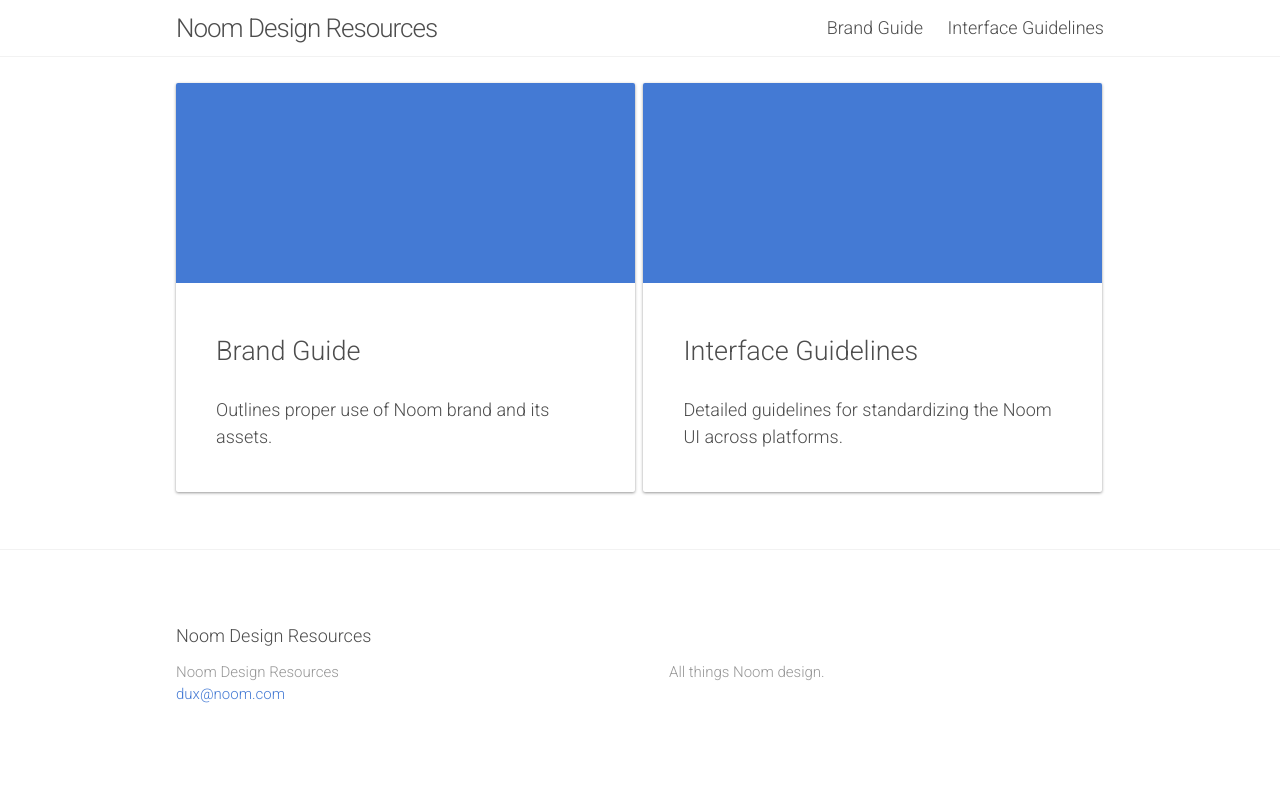
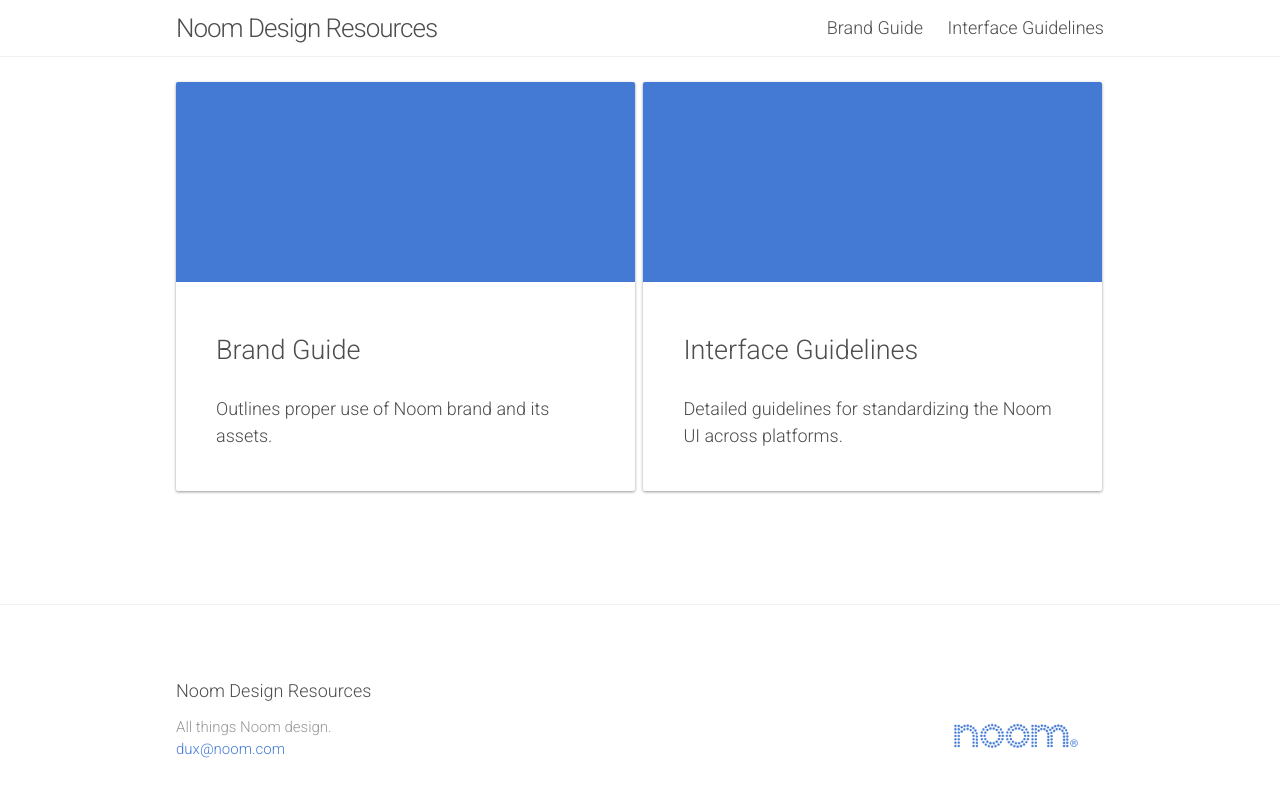
Before and after one commit to noom/design, a Jekyll site: the page built from index.html, in a window 1280 px wide. Shown: the top 797 px of the page. Built offline with Jekyll 4.4.1, drawn with Linux system fonts in a browser that asks for light colours; nearby versions of some CDN libraries.

Commit message:
update red image strikethrough, fix header, add logo to footer

```diff
--- a/_includes/footer.html
+++ b/_includes/footer.html
@@ -7,46 +7,14 @@
     <div class="footer-col-wrapper">
       <div class="footer-col  footer-col-1">
         <ul class="contact-list">
-          <li>{{ site.title }}</li>
+          <li>{{ site.description }}</li>
           <li><a href="mailto:{{ site.email }}">{{ site.email }}</a></li>
         </ul>
       </div>
 
       <div class="footer-col  footer-col-2">
-        <ul class="social-media-list">
-          {% if site.github_username %}
-          <li>
-            <a href="https://github.com/{{ site.github_username }}">
-              <span class="icon  icon--github">
-                <svg viewBox="0 0 16 16">
-                  <path fill="#828282" d="M7.999,0.431c-4.285,0-7.76,3.474-7.76,7.761 c0,3.428,2.223,6.337,5.307,7.363c0.388,0.071,0.53-0.168,0.53-0.374c0-0.184-0.007-0.672-0.01-1.32 c-2.159,0.469-2.614-1.04-2.614-1.04c-0.353-0.896-0.862-1.135-0.862-1.135c-0.705-0.481,0.053-0.472,0.053-0.472 c0.779,0.055,1.189,0.8,1.189,0.8c0.692,1.186,1.816,0.843,2.258,0.645c0.071-0.502,0.271-0.843,0.493-1.037 C4.86,11.425,3.049,10.76,3.049,7.786c0-0.847,0.302-1.54,0.799-2.082C3.768,5.507,3.501,4.718,3.924,3.65 c0,0,0.652-0.209,2.134,0.796C6.677,4.273,7.34,4.187,8,4.184c0.659,0.003,1.323,0.089,1.943,0.261 c1.482-1.004,2.132-0.796,2.132-0.796c0.423,1.068,0.157,1.857,0.077,2.054c0.497,0.542,0.798,1.235,0.798,2.082 c0,2.981-1.814,3.637-3.543,3.829c0.279,0.24,0.527,0.713,0.527,1.437c0,1.037-0.01,1.874-0.01,2.129 c0,0.208,0.14,0.449,0.534,0.373c3.081-1.028,5.302-3.935,5.302-7.362C15.76,3.906,12.285,0.431,7.999,0.431z"/>
-                </svg>
-              </span>
+        <img src="{{ "/img/logo/noom_logo_small_blue@2x.png" | prepend: site.baseurl }}" class="logo" height="40px">
 
-              <span class="username">{{ site.github_username }}</span>
-            </a>
-          </li>
-          {% endif %}
-
-          {% if site.twitter_username %}
-          <li>
-            <a href="https://twitter.com/{{ site.twitter_username }}">
-              <span class="icon  icon--twitter">
-                <svg viewBox="0 0 16 16">
-                  <path fill="#828282" d="M15.969,3.058c-0.586,0.26-1.217,0.436-1.878,0.515c0.675-0.405,1.194-1.045,1.438-1.809
-                  c-0.632,0.375-1.332,0.647-2.076,0.793c-0.596-0.636-1.446-1.033-2.387-1.033c-1.806,0-3.27,1.464-3.27,3.27 c0,0.256,0.029,0.506,0.085,0.745C5.163,5.404,2.753,4.102,1.14,2.124C0.859,2.607,0.698,3.168,0.698,3.767 c0,1.134,0.577,2.135,1.455,2.722C1.616,6.472,1.112,6.325,0.671,6.08c0,0.014,0,0.027,0,0.041c0,1.584,1.127,2.906,2.623,3.206 C3.02,9.402,2.731,9.442,2.433,9.442c-0.211,0-0.416-0.021-0.615-0.059c0.416,1.299,1.624,2.245,3.055,2.271 c-1.119,0.877-2.529,1.4-4.061,1.4c-0.264,0-0.524-0.015-0.78-0.046c1.447,0.928,3.166,1.469,5.013,1.469 c6.015,0,9.304-4.983,9.304-9.304c0-0.142-0.003-0.283-0.009-0.423C14.976,4.29,15.531,3.714,15.969,3.058z"/>
-                </svg>
-              </span>
-
-              <span class="username">{{ site.twitter_username }}</span>
-            </a>
-          </li>
-          {% endif %}
-        </ul>
-      </div>
-
-      <div class="footer-col  footer-col-3">
-        <p class="text">{{ site.description }}</p>
       </div>
     </div>
 
--- a/_sass/_layout.scss
+++ b/_sass/_layout.scss
@@ -4,9 +4,12 @@
 .site-header {
     border-bottom: 1px solid $grey-color-light;
     min-height: 56px;
+    width: 100%;
+    z-index: 1;
+    background-color: white;
 
     // Positioning context for the mobile navigation icon
-    position: relative;
+    position: fixed;
 }
 
 .site-title {
@@ -117,21 +120,24 @@
     float: left;
     margin-bottom: $spacing-unit / 2;
     padding-left: $spacing-unit / 2;
+
+    ul {
+        margin-bottom: 0;
+    }
 }
 
 .footer-col-1 {
-    width: -webkit-calc(35% - (#{$spacing-unit} / 2));
-    width:         calc(35% - (#{$spacing-unit} / 2));
+    width: -webkit-calc(50% - (#{$spacing-unit} / 2));
+    width:         calc(50% - (#{$spacing-unit} / 2));
 }
 
 .footer-col-2 {
-    width: -webkit-calc(20% - (#{$spacing-unit} / 2));
-    width:         calc(20% - (#{$spacing-unit} / 2));
-}
+    width: -webkit-calc(50% - (#{$spacing-unit} / 2));
+    width:         calc(50% - (#{$spacing-unit} / 2));
 
-.footer-col-3 {
-    width: -webkit-calc(45% - (#{$spacing-unit} / 2));
-    width:         calc(45% - (#{$spacing-unit} / 2));
+    img {
+        float: right;
+    }
 }
 
 @include media-query($on-laptop) {
@@ -139,11 +145,10 @@
     .footer-col-2 {
         width: -webkit-calc(50% - (#{$spacing-unit} / 2));
         width:         calc(50% - (#{$spacing-unit} / 2));
-    }
 
-    .footer-col-3 {
-        width: -webkit-calc(100% - (#{$spacing-unit} / 2));
-        width:         calc(100% - (#{$spacing-unit} / 2));
+        img {
+            float: none;
+        }
     }
 }
 
@@ -163,8 +168,9 @@
 navigation.in-page-nav {
     position: fixed;
     left: 0;
-    margin: $spaceXXH;
-    font-size: $fontXS;
+    top: 0;
+    margin: $spaceXXXH;
+    font-size: $fontM;
     max-width: none;
 
     ul {
@@ -172,11 +178,8 @@
         margin-left: 0;
     }
 
-    &:hover ul {
-    }
-
     @include media-query(1500px) {
-        margin: $spaceXXL;
+        margin: $spaceXXXH $spaceXL;
         max-width: 128px;
     }
 
@@ -189,7 +192,7 @@
 }
 
 .page-content {
-    padding: $spacing-unit 0;
+    padding: $spaceXXXH 0;
 }
 
 .page-heading {
```
Also changed, not shown: img/photos/dont/dramatic_3.png, img/photos/dont/staged_4.png, img/photos/dont/staged_5.png, 1 other file.
